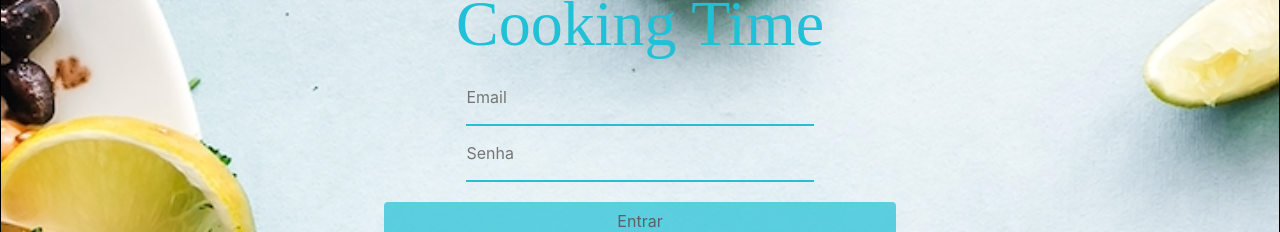
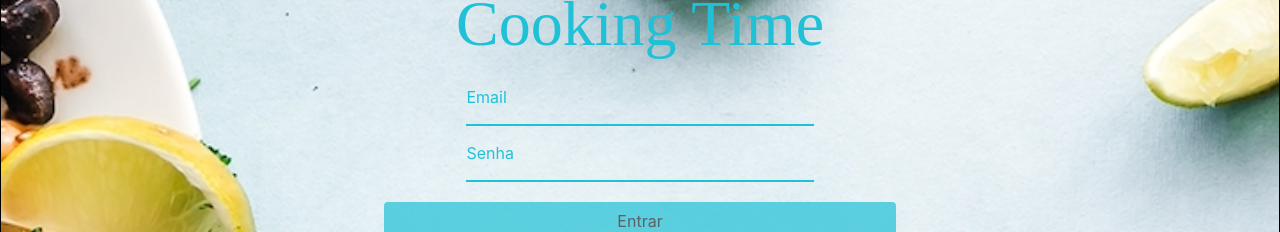
Before and after one commit to tryber/sd-03-recipes-app-04, a React (Create React App) app: page / in a window 1280 px wide. Shown: the part 287-519 px from the top of the page. Built offline with nearby package versions, Linux system fonts and the light colour scheme.

Commit message:
minor adjustments

```diff
--- a/src/components/CSS/SearchBar.css
+++ b/src/components/CSS/SearchBar.css
@@ -59,3 +59,11 @@ p {
 .search-area {
   padding-top: 20px;
 }
+
+::placeholder {
+  color: rgb(32, 193, 214);
+}
+
+input {
+  transition: background-color 5000s;
+}
```
